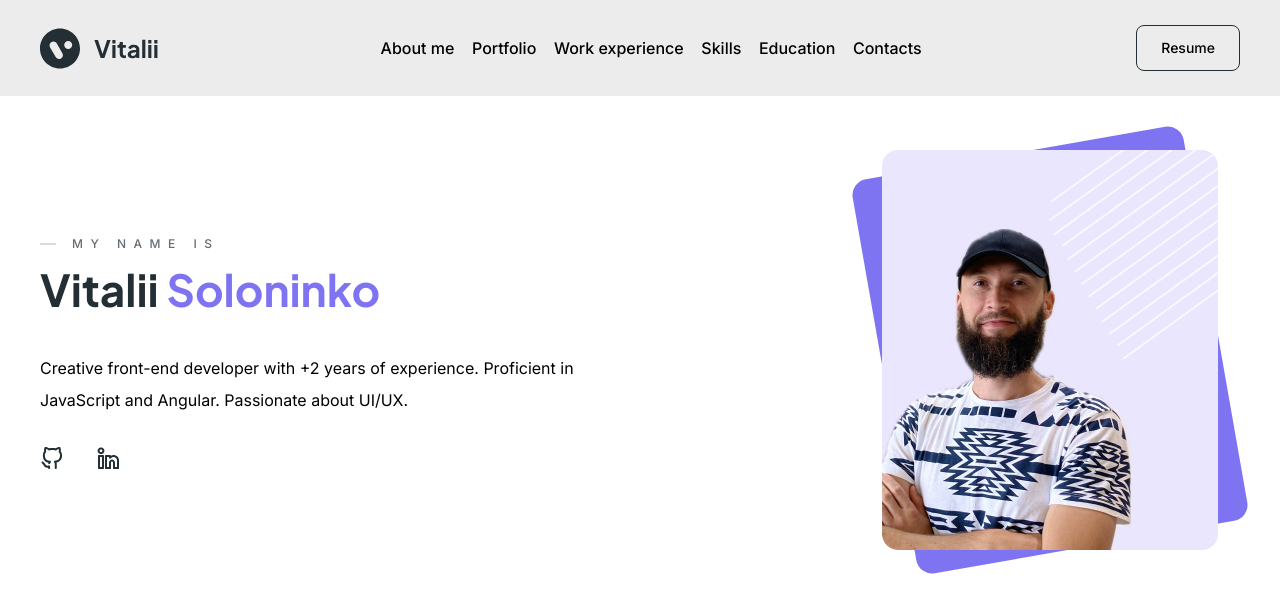
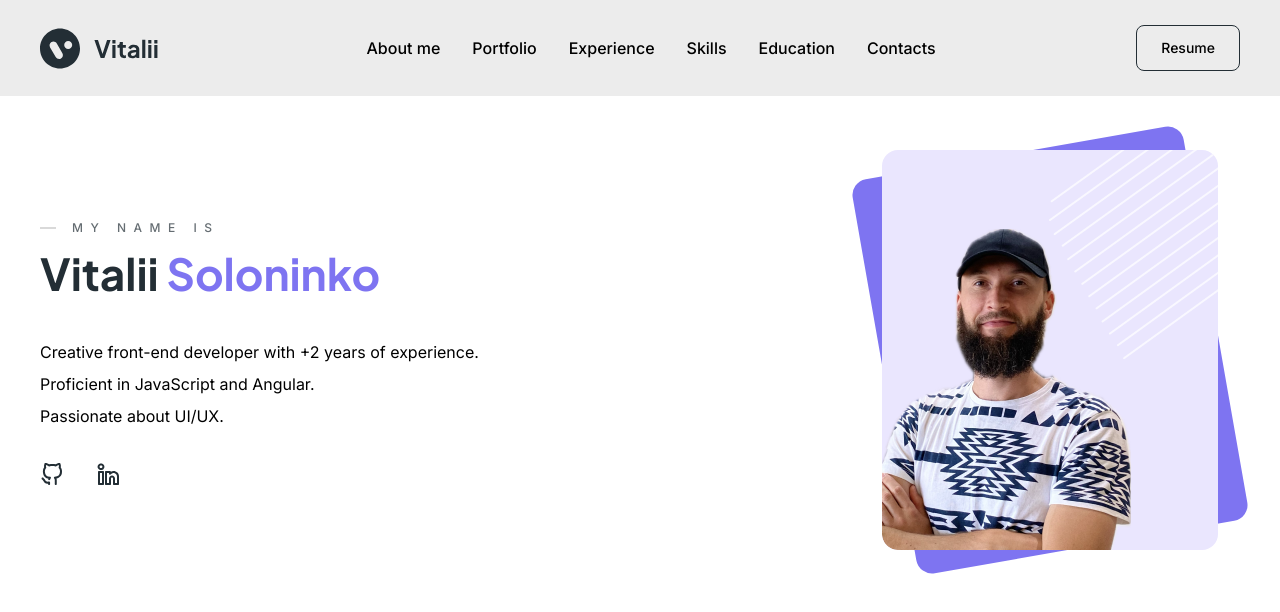
Before and after one commit to VitaliiSoloninko/angular-vitalii-portfolio, an Angular app: page / in a window 1280 px wide. Shown: the top 612 px of the page. Built offline with nearby package versions, Linux system fonts and the light colour scheme.

Commit message:
1.4	Header. SCSS update

```diff
--- a/src/app/header/header.component.html
+++ b/src/app/header/header.component.html
@@ -11,7 +11,7 @@
             <a href="#" class="menu__link">Portfolio</a>
           </li>
           <li class="menu__item">
-            <a href="#" class="menu__link">Work experience</a>
+            <a href="#" class="menu__link">Experience</a>
           </li>
           <li class="menu__item">
             <a href="#" class="menu__link">Skills</a>
--- a/src/app/header/header.component.scss
+++ b/src/app/header/header.component.scss
@@ -118,7 +118,7 @@ $mobileSmall: 479.98px;
       display: flex;
       justify-content: center;
       row-gap: 0.5rem;
-      column-gap: 1.1rem;
+      column-gap: 2rem;
     }
   }
 
--- a/src/app/sections/main/main.component.html
+++ b/src/app/sections/main/main.component.html
@@ -9,8 +9,9 @@
       </div>
       <div class="main-section__text text">
         <p>
-          Creative front-end developer with +2 years of experience. Proficient
-          in JavaScript and Angular. Passionate about UI/UX.
+          Creative front-end developer with +2 years of experience.
+          <br />Proficient in JavaScript and Angular. <br />Passionate about
+          UI/UX.
         </p>
       </div>
       <ul class="main-section__social social">
--- a/src/app/sections/main/main.component.scss
+++ b/src/app/sections/main/main.component.scss
@@ -9,7 +9,7 @@ $mobileSmall: 479.98px;
     align-items: center;
     grid-template-columns: repeat(2, 1fr);
     padding-top: 150px;
-    padding-bottom: 150px;
+    padding-bottom: 120px;
     column-gap: 20px;
     @media (max-width: $mobile) {
       grid-template-columns: auto;
```
